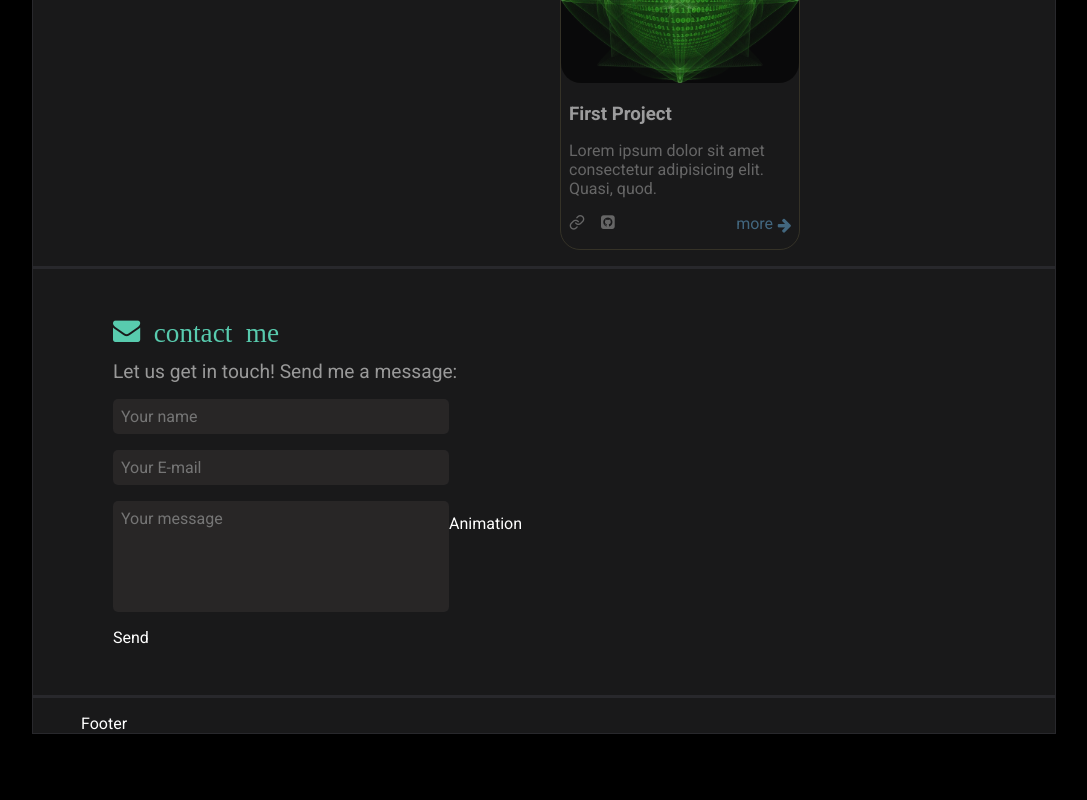
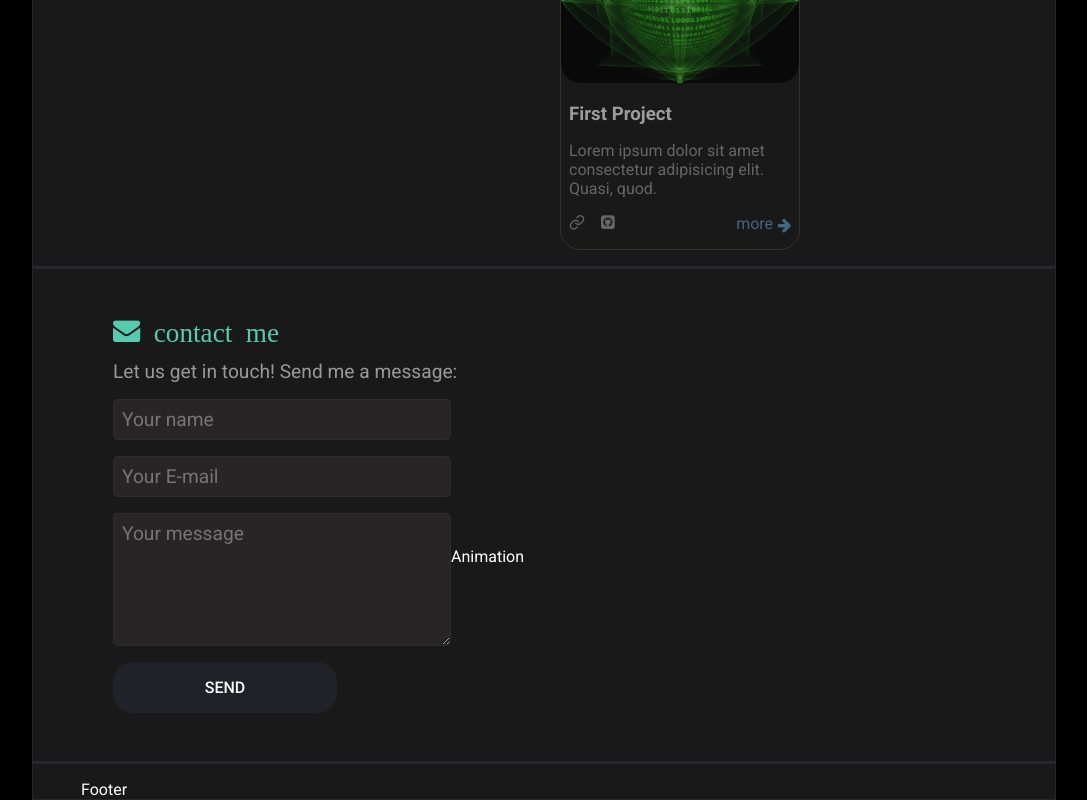
Before and after one commit to Mohamed-aldabaan/Portfolio2, a React (Vite) app in the folder my-portfolio/: page / in a window 1280 px wide. Shown: the part 2079-2879 px from the top of the page, without its empty margins (96-1183 px from the left). Before the commit the page ends 2813 px from the top, so only its background shows below. Built offline with nearby package versions, Linux system fonts and the light colour scheme.

Commit message:
update contact form

```diff
--- a/my-portfolio/src/components/3-main/main.css
+++ b/my-portfolio/src/components/3-main/main.css
@@ -4,6 +4,7 @@
 3. Right section ==> Cards
 4. Responsive Design ==> media query
 */
+/* ===========================  1. Main ================================  */
 
 main.flex {
   gap: 3rem;
--- a/my-portfolio/src/components/4-contact/Contact.jsx
+++ b/my-portfolio/src/components/4-contact/Contact.jsx
@@ -6,10 +6,10 @@ export default function Contact() {
       <p> Let us get in touch! Send me a message:</p>
       <div className="flex">
         <form action="" className="flex">
-          <input type="text" name="text" id="text" placeholder='Your name' />
-          <input type="email" id="email" placeholder='Your E-mail' />
-          <textarea name="message" id="" rows={5} placeholder='Your message'/>
-          <button>Send</button>
+          <input type="text" name="text" id="text" placeholder='Your name' autoComplete="off" required />
+          <input type="email" id="email" placeholder='Your E-mail' autoComplete="off" required/>
+          <textarea name="message" id="message" rows={5} placeholder='Your message' autoComplete="off" required></textarea>
+          <button className='submit'>Send</button>
         </form>
 
         <div className="animation">Animation</div>
--- a/my-portfolio/src/components/4-contact/contact.css
+++ b/my-portfolio/src/components/4-contact/contact.css
@@ -35,9 +35,12 @@ section.contact form.flex input, textarea{
     all: unset;
     /* color: black; */
     background-color: rgba(60, 54, 54, 0.446);
+    border: 1px solid rgba(60, 54, 54, 0.446);
     width: 20rem;
     padding: .5rem;
     border-radius: 5px;
+    transition: .4s;
+    font-size: 1.2rem;
 }
 
 section.contact form.flex input:focus, textarea:focus{
@@ -46,3 +49,22 @@ section.contact form.flex input:focus, textarea:focus{
 section.contact form.flex input:hover, textarea:hover{
     border: 1px solid rgba(103, 245, 210, 0.377);
 }
+
+
+section.contact form.flex textarea {
+    white-space: pre-wrap; /* Behandelt Leerzeichen wie im normalen Text, umbrechen erlaubt */
+    overflow-wrap: break-word; /* Für moderne Browser, sorgt dafür, dass lange Wörter umgebrochen werden */
+    min-height: 5rem;
+    resize: vertical;
+}
+
+section.contact form.flex .submit{
+    width: 10rem;
+    padding: 1rem 2rem;
+    text-align: center;
+    border-radius: 20px;
+    background-color: rgba(36, 37, 46, 0.8);
+    font-weight: 500;
+    text-transform: uppercase;
+    transition: 0.1s;
+}
```
